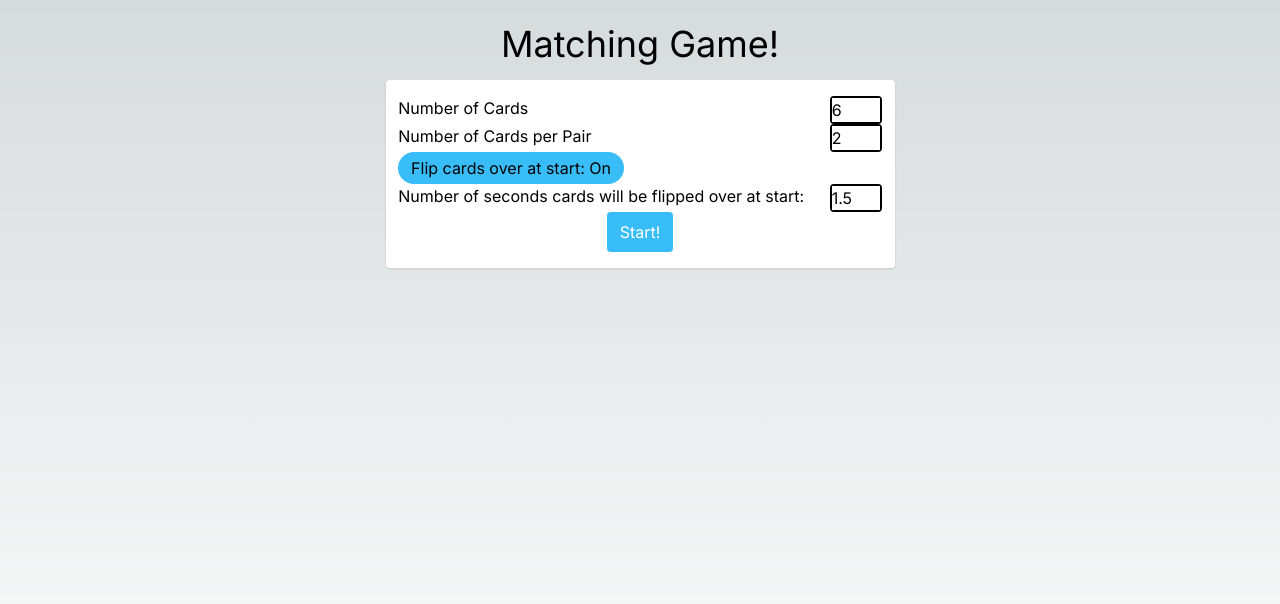
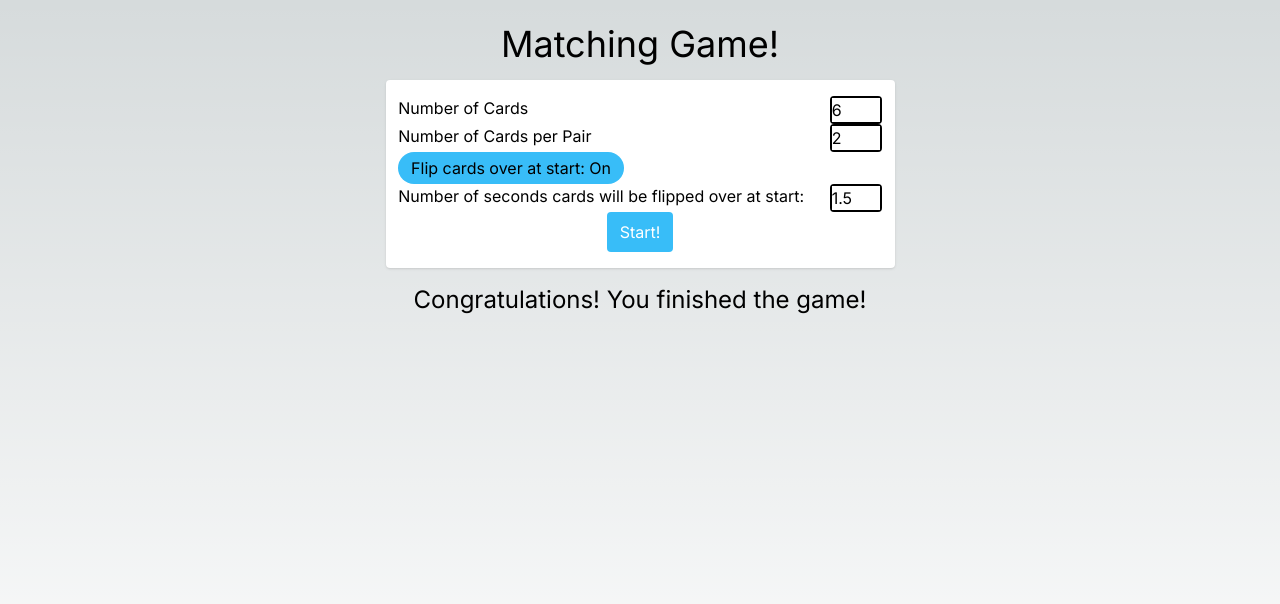
Before and after one commit to uriapete/BrowserMatchingGame-Next, a Next.js app: page / in a window 1280 px wide. Shown: the top 604 px of the page. Built offline with nearby package versions, Linux system fonts and the light colour scheme.

Commit message:
app/page.tsx - implement congrats msg

```diff
--- a/src/app/page.tsx
+++ b/src/app/page.tsx
@@ -196,6 +196,7 @@ export default function Home(this: any) {
     }
 
     setConfigMsg("")
+    setCongratsMsg("")
 
     createDeck(numCardsSetting,numMatchSetting)
 
@@ -293,6 +294,7 @@ export default function Home(this: any) {
   useEffect(() => {
     if(matchedCards.length>=cards.length){
       setGameActive(false)
+      setCongratsMsg("Congratulations! You finished the game!")
     }
   }, [matchedCards])
 
```
